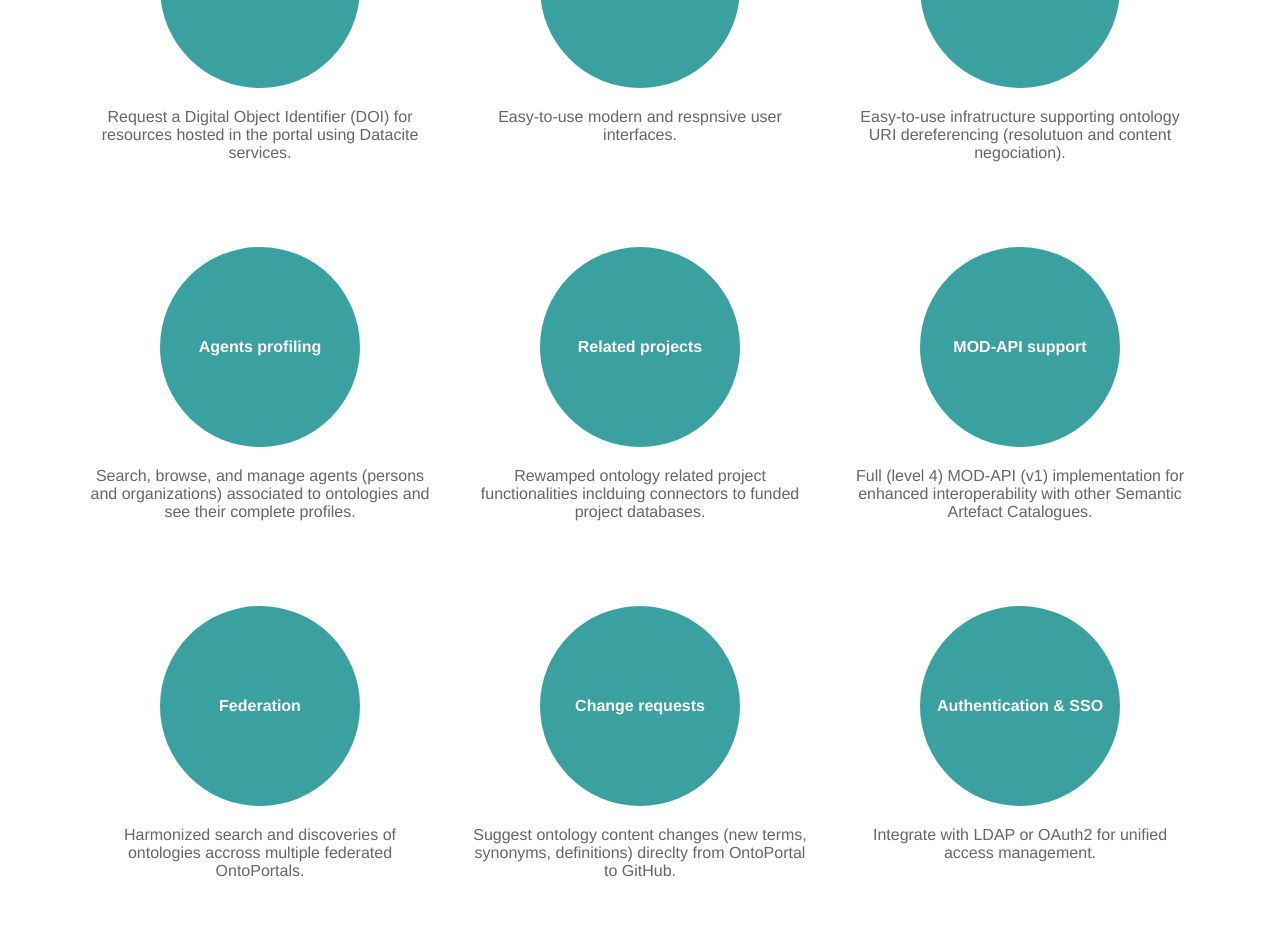
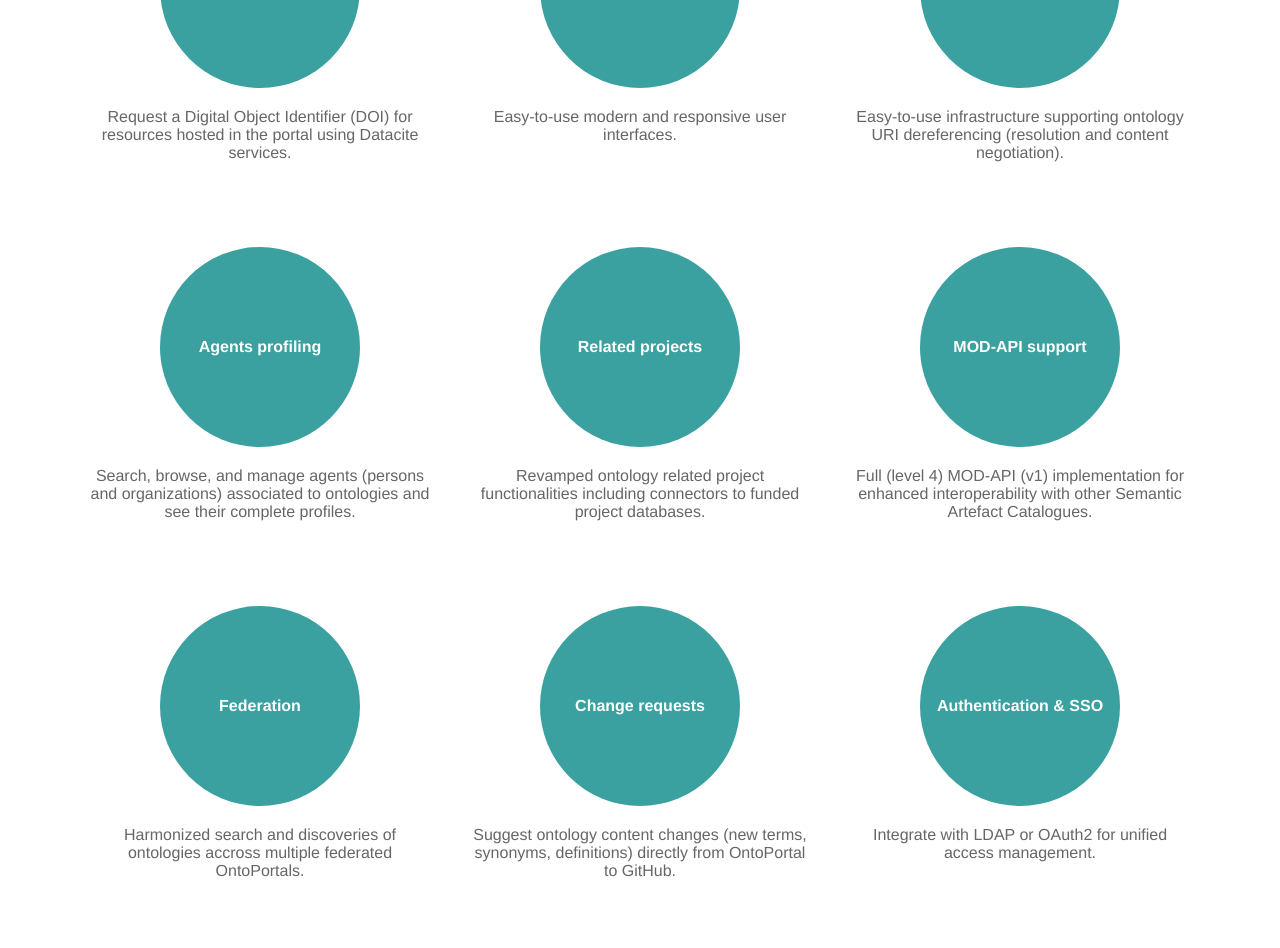
Before and after one commit to ontoportal/website, a Jekyll site: the page built from index.html, in a window 1280 px wide and 1400 px high, scrolled down 5078 px. Shown: the part 152-1100 px from the top of the window. Built offline with Jekyll 4.4.1, drawn with Linux system fonts in a browser that asks for light colours.

Commit message:
Fix typos in index.html features section
Co-Authored-By: Claude Sonnet 4.6 <noreply@anthropic.com>

```diff
--- a/index.html
+++ b/index.html
@@ -172,12 +172,12 @@ description: Ontology Repositories or Semantic Artefact Catalogues with the Onto
 				<li>
 					<div class="service-circle square-image">New user interfaces</div>
 					<div class="name"></div>
-					<div class="position">Easy-to-use modern and respnsive user interfaces.</div>
+					<div class="position">Easy-to-use modern and responsive user interfaces.</div>
 				</li>
 				<li>
 					<div class="service-circle square-image">URIs dereferencing</div>
 					<div class="name"></div>
-					<div class="position">Easy-to-use infratructure supporting ontology URI dereferencing (resolutuon and content negociation).</div>
+					<div class="position">Easy-to-use infrastructure supporting ontology URI dereferencing (resolution and content negotiation).</div>
 				</li>
 				<li>
 					<div class="service-circle square-image">Agents profiling</div>
@@ -187,7 +187,7 @@ description: Ontology Repositories or Semantic Artefact Catalogues with the Onto
 				<li>
 					<div class="service-circle square-image">Related projects</div>
 					<div class="name"></div>
-					<div class="position">Rewamped ontology related project functionalities inclduing connectors to funded project databases.</div>
+					<div class="position">Revamped ontology related project functionalities including connectors to funded project databases.</div>
 				</li>
 				<li>
 					<div class="service-circle square-image">MOD-API support</div>
@@ -202,7 +202,7 @@ description: Ontology Repositories or Semantic Artefact Catalogues with the Onto
 				<li>
 					<div class="service-circle square-image">Change requests</div>
 					<div class="name"></div>
-					<div class="position">Suggest ontology content changes (new terms, synonyms, definitions) direclty from OntoPortal to GitHub.</div>
+					<div class="position">Suggest ontology content changes (new terms, synonyms, definitions) directly from OntoPortal to GitHub.</div>
 				</li>
 				<li>
 					<div class="service-circle square-image">Authentication & SSO</div>
```
